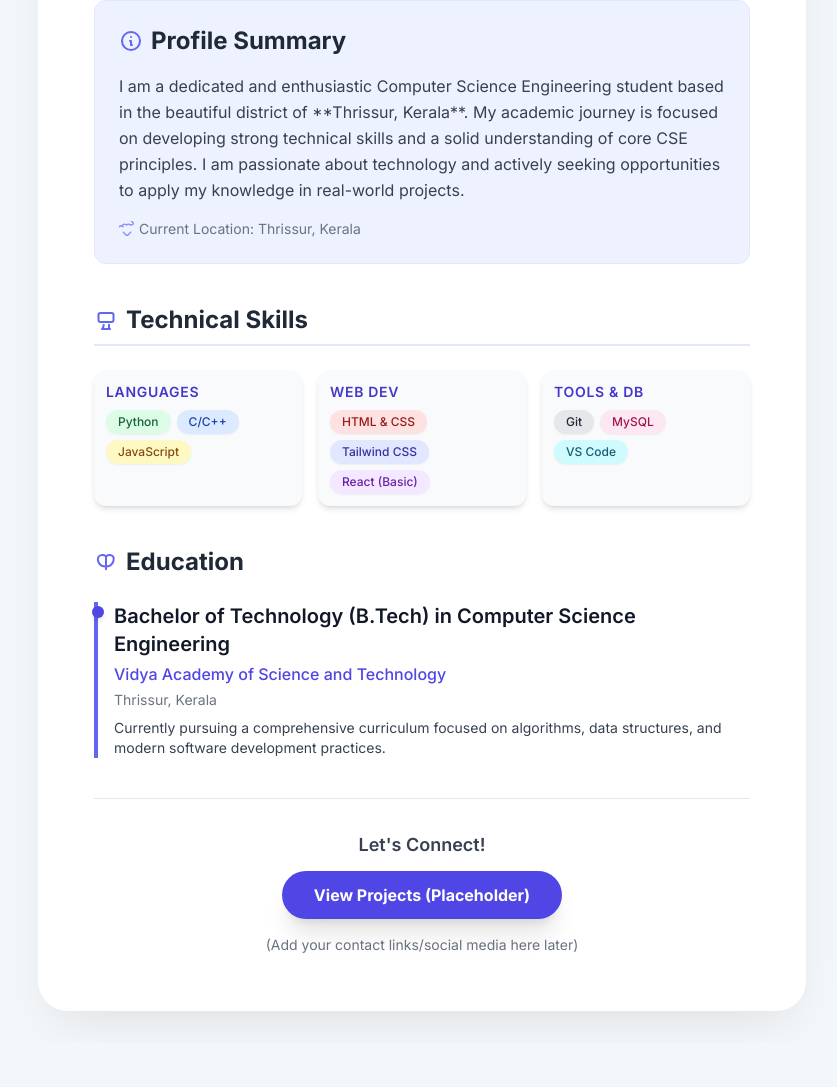
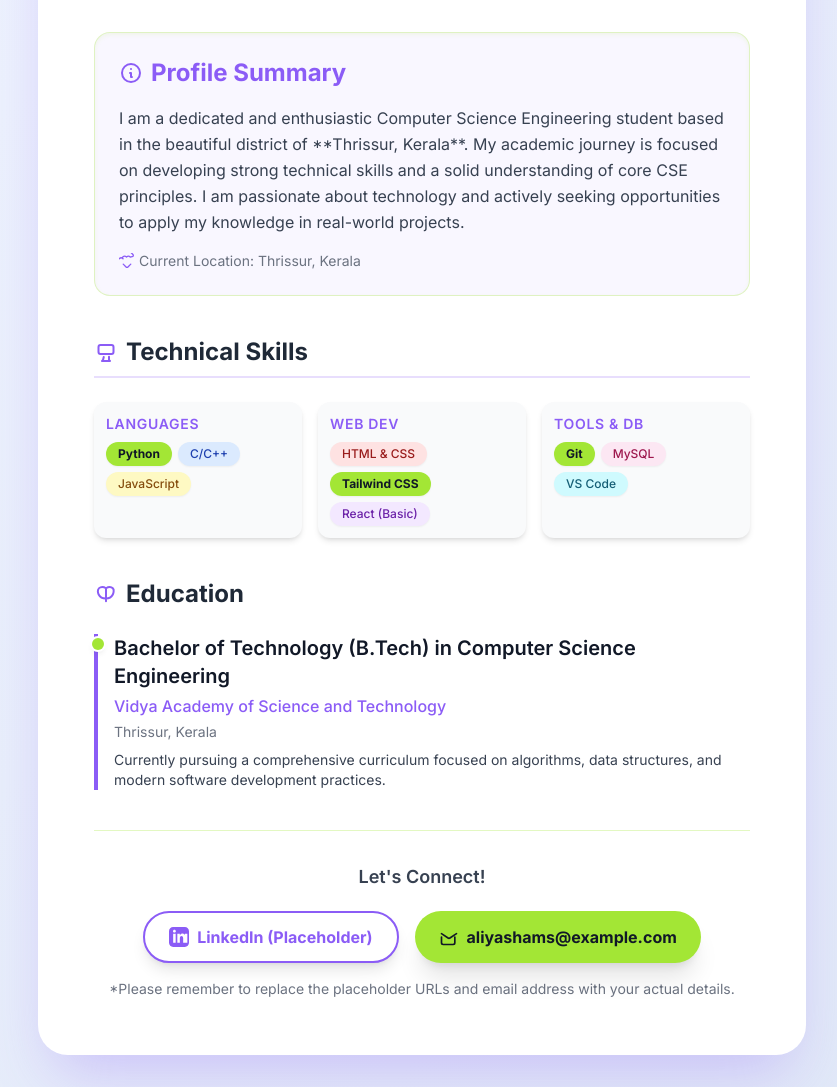
Before and after one commit to aliyashams06-pixel/aliyashams06-pixel.github.io, a plain HTML site: page index.html in a window 1280 px wide. Shown: the part 356-1443 px from the top of the page, without its empty margins (218-1055 px from the left). Before the commit the page ends 1399 px from the top, so only its background shows below. Drawn offline with nearby package versions, Linux system fonts and the light colour scheme.

Commit message:
Update index.html

```diff
--- a/index.html
+++ b/index.html
@@ -6,92 +6,128 @@
     <title>Aliyashams K S - Portfolio</title>
     <!-- Load Tailwind CSS -->
     <script src="https://cdn.tailwindcss.com"></script>
-    <!-- Configure Tailwind for custom font (Inter) -->
+    <script>
+        // Customizing Tailwind to enhance the vibrant look with Electric Violet and Lime accents
+        tailwind.config = {
+            theme: {
+                extend: {
+                    colors: {
+                        // PRIMARY ACCENT: Electric Violet
+                        'vibrant-blue': '#8b5cf6',
+                        // SECONDARY ACCENT: Vibrant Lime for contrast
+                        'vibrant-lime': '#a3e635',
+                    },
+                },
+            },
+        }
+    </script>
+    <!-- Configure Tailwind for custom font (Inter) and custom CSS animations -->
     <style>
         @import url('https://fonts.googleapis.com/css2?family=Inter:wght@100..900&display=swap');
 
         body {
             font-family: 'Inter', sans-serif;
-            /* Updated background for a softer, modern feel */
-            background-color: #f4f7fa;
+            /* Using a subtle, light gradient with a slightly brighter feel */
+            background: linear-gradient(135deg, #f0f4ff 0%, #e0e8f7 100%);
             display: flex;
             justify-content: center;
             align-items: center;
             min-height: 100vh;
             padding: 2rem 1rem;
         }
+
+        /* Define a subtle fade-in-up animation for a smooth entrance */
+        @keyframes fadeInUp {
+            from {
+                opacity: 0;
+                transform: translate3d(0, 30px, 0) scale(0.95);
+            }
+            to {
+                opacity: 1;
+                transform: translate3d(0, 0, 0) scale(1);
+            }
+        }
+
+        /* Apply animation to the main card */
+        .portfolio-card {
+            animation: fadeInUp 0.8s ease-out forwards;
+            opacity: 0; /* Start invisible */
+        }
     </style>
 </head>
-<body class="selection:bg-indigo-200 selection:text-indigo-900">
+<body class="selection:bg-vibrant-lime selection:text-gray-900">
 
-    <!-- Portfolio Card Container - Updated shadow and hover for modernity -->
-    <main class="w-full max-w-3xl mx-auto bg-white p-8 md:p-10 lg:p-14 rounded-[30px] shadow-[0_20px_50px_-15px_rgba(0,0,0,0.1)] transition-all duration-500 transform hover:shadow-[0_30px_60px_-10px_rgba(0,0,0,0.15)] hover:scale-[1.01]">
+    <!-- Portfolio Card Container - Stronger, more colorful shadow for vibrancy -->
+    <main class="portfolio-card w-full max-w-3xl mx-auto bg-white p-8 md:p-10 lg:p-14 rounded-[30px] shadow-[0_30px_60px_-15px_rgba(139,92,246,0.3)] transition-all duration-500 transform hover:shadow-[0_50px_100px_-20px_rgba(139,92,246,0.4)] hover:scale-[1.01]">
 
         <!-- Header Section -->
         <header class="text-center mb-10">
-            <!-- Icon/Initials -->
-            <div class="w-24 h-24 md:w-32 md:h-32 bg-indigo-600 text-white rounded-full flex items-center justify-center mx-auto mb-4 shadow-xl text-4xl font-bold border-4 border-white ring-4 ring-indigo-200">
+            <!-- Icon/Initials - Now uses the brighter violet -->
+            <div class="w-28 h-28 md:w-36 md:h-36 bg-vibrant-blue text-white rounded-full flex items-center justify-center mx-auto mb-4 shadow-xl text-5xl font-extrabold border-4 border-white ring-4 ring-vibrant-blue/50">
                 AKS
             </div>
-            <h1 class="text-4xl md:text-5xl font-extrabold text-gray-900 leading-tight">
+            <h1 class="text-4xl md:text-6xl font-extrabold text-gray-900 leading-tight">
                 Aliyashams K S
             </h1>
-            <p class="text-lg md:text-xl text-indigo-600 font-medium mt-2">
+            <p class="text-xl md:text-2xl text-vibrant-blue font-semibold mt-2">
                 B.Tech Student | Aspiring Software Engineer
             </p>
         </header>
 
-        <!-- About/Summary Section -->
-        <section class="mb-10 p-6 bg-indigo-50 rounded-xl border border-indigo-100">
-            <h2 class="text-2xl font-bold text-gray-800 mb-4 flex items-center">
-                <svg class="w-6 h-6 mr-2 text-indigo-500" fill="none" stroke="currentColor" viewBox="0 0 24 24" xmlns="http://www.w3.org/2000/svg"><path stroke-linecap="round" stroke-linejoin="round" stroke-width="2" d="M13 16h-1v-4h-1m1-4h.01M21 12a9 9 0 11-18 0 9 9 0 0118 0z"></path></svg>
+        <!-- About/Summary Section - Used a lime accent for the inner shadow effect -->
+        <section class="mb-10 p-6 bg-vibrant-blue bg-opacity-5 rounded-2xl border border-vibrant-lime border-opacity-30 shadow-inner shadow-vibrant-lime/10">
+            <h2 class="text-2xl font-bold text-gray-800 mb-4 flex items-center text-vibrant-blue">
+                <svg class="w-6 h-6 mr-2" fill="none" stroke="currentColor" viewBox="0 0 24 24" xmlns="http://www.w3.org/2000/svg"><path stroke-linecap="round" stroke-linejoin="round" stroke-width="2" d="M13 16h-1v-4h-1m1-4h.01M21 12a9 9 0 11-18 0 9 9 0 0118 0z"></path></svg>
                 Profile Summary
             </h2>
             <p class="text-gray-700 leading-relaxed">
                 I am a dedicated and enthusiastic Computer Science Engineering student based in the beautiful district of **Thrissur, Kerala**. My academic journey is focused on developing strong technical skills and a solid understanding of core CSE principles. I am passionate about technology and actively seeking opportunities to apply my knowledge in real-world projects.
             </p>
             <div class="mt-4 text-sm text-gray-500 flex items-center">
-                <svg class="w-4 h-4 mr-1 text-indigo-400" fill="none" stroke="currentColor" viewBox="0 0 24 24" xmlns="http://www.w3.org/2000/svg"><path stroke-linecap="round" stroke-linejoin="round" stroke-width="2" d="M17.657 16.657L13.414 20.9a1.998 1.998 0 01-2.828 0l-4.243-4.243m10.606-10.607a4.002 4.002 0 00-5.656 0h0a4.002 4.002 0 00-5.656 0m11.312 0L20.9 5.051a1.998 1.998 0 000-2.828l-4.243-4.243m-10.606 10.607a4.002 4.002 0 00-5.656 0h0a4.002 4.002 0 00-5.656 0"></path></svg>
+                <svg class="w-4 h-4 mr-1 text-vibrant-blue" fill="none" stroke="currentColor" viewBox="0 0 24 24" xmlns="http://www.w3.org/2000/svg"><path stroke-linecap="round" stroke-linejoin="round" stroke-width="2" d="M17.657 16.657L13.414 20.9a1.998 1.998 0 01-2.828 0l-4.243-4.243m10.606-10.607a4.002 4.002 0 00-5.656 0h0a4.002 4.002 0 00-5.656 0m11.312 0L20.9 5.051a1.998 1.998 0 000-2.828l-4.243-4.243m-10.606 10.607a4.002 4.002 0 00-5.656 0h0a4.002 4.002 0 00-5.656 0"></path></svg>
                 Current Location: Thrissur, Kerala
             </div>
         </section>
 
-        <!-- Technical Skills Section (NEW) -->
+        <!-- Technical Skills Section -->
         <section class="mb-10">
-            <h2 class="text-2xl font-bold text-gray-800 mb-6 flex items-center border-b-2 pb-2 border-indigo-100">
-                <svg class="w-6 h-6 mr-2 text-indigo-500" fill="none" stroke="currentColor" viewBox="0 0 24 24" xmlns="http://www.w3.org/2000/svg"><path stroke-linecap="round" stroke-linejoin="round" stroke-width="2" d="M9.75 17L9 20l-1 1h8l-1-1v-3.25M17.5 14h-11a2 2 0 01-2-2v-5a2 2 0 012-2h11a2 2 0 012 2v5a2 2 0 01-2 2z"></path></svg>
+            <h2 class="text-2xl font-bold text-gray-800 mb-6 flex items-center border-b-2 pb-2 border-vibrant-blue border-opacity-20">
+                <svg class="w-6 h-6 mr-2 text-vibrant-blue" fill="none" stroke="currentColor" viewBox="0 0 24 24" xmlns="http://www.w3.org/2000/svg"><path stroke-linecap="round" stroke-linejoin="round" stroke-width="2" d="M9.75 17L9 20l-1 1h8l-1-1v-3.25M17.5 14h-11a2 2 0 01-2-2v-5a2 2 0 012-2h11a2 2 0 012 2v5a2 2 0 01-2 2z"></path></svg>
                 Technical Skills
             </h2>
 
             <div class="grid grid-cols-2 sm:grid-cols-3 gap-4">
 
                 <!-- Skill Category: Languages -->
-                <div class="p-3 bg-gray-50 rounded-xl shadow-md transition hover:shadow-lg">
-                    <p class="font-semibold text-indigo-700 mb-2 text-sm uppercase tracking-wider">Languages</p>
+                <div class="p-3 bg-gray-50 rounded-xl shadow-md transition hover:shadow-xl hover:border-vibrant-lime hover:border-2">
+                    <p class="font-semibold text-vibrant-blue mb-2 text-sm uppercase tracking-wider">Languages</p>
                     <div class="flex flex-wrap gap-1.5">
-                        <span class="text-xs font-medium bg-green-100 text-green-800 px-3 py-1 rounded-full shadow-sm">Python</span>
-                        <span class="text-xs font-medium bg-blue-100 text-blue-800 px-3 py-1 rounded-full shadow-sm">C/C++</span>
-                        <span class="text-xs font-medium bg-yellow-100 text-yellow-800 px-3 py-1 rounded-full shadow-sm">JavaScript</span>
+                        <!-- Lime Accent for key skills -->
+                        <span class="text-xs font-bold bg-vibrant-lime text-gray-900 px-3 py-1 rounded-full shadow-sm hover:bg-vibrant-lime/80">Python</span>
+                        <span class="text-xs font-medium bg-blue-100 text-blue-800 px-3 py-1 rounded-full shadow-sm hover:bg-blue-200">C/C++</span>
+                        <span class="text-xs font-medium bg-yellow-100 text-yellow-800 px-3 py-1 rounded-full shadow-sm hover:bg-yellow-200">JavaScript</span>
                     </div>
                 </div>
 
                 <!-- Skill Category: Web Development -->
-                <div class="p-3 bg-gray-50 rounded-xl shadow-md transition hover:shadow-lg">
-                    <p class="font-semibold text-indigo-700 mb-2 text-sm uppercase tracking-wider">Web Dev</p>
+                <div class="p-3 bg-gray-50 rounded-xl shadow-md transition hover:shadow-xl hover:border-vibrant-lime hover:border-2">
+                    <p class="font-semibold text-vibrant-blue mb-2 text-sm uppercase tracking-wider">Web Dev</p>
                     <div class="flex flex-wrap gap-1.5">
-                        <span class="text-xs font-medium bg-red-100 text-red-800 px-3 py-1 rounded-full shadow-sm">HTML & CSS</span>
-                        <span class="text-xs font-medium bg-indigo-100 text-indigo-800 px-3 py-1 rounded-full shadow-sm">Tailwind CSS</span>
-                        <span class="text-xs font-medium bg-purple-100 text-purple-800 px-3 py-1 rounded-full shadow-sm">React (Basic)</span>
+                        <span class="text-xs font-medium bg-red-100 text-red-800 px-3 py-1 rounded-full shadow-sm hover:bg-red-200">HTML & CSS</span>
+                        <!-- Lime Accent for key skills -->
+                        <span class="text-xs font-bold bg-vibrant-lime text-gray-900 px-3 py-1 rounded-full shadow-sm hover:bg-vibrant-lime/80">Tailwind CSS</span>
+                        <span class="text-xs font-medium bg-purple-100 text-purple-800 px-3 py-1 rounded-full shadow-sm hover:bg-purple-200">React (Basic)</span>
                     </div>
                 </div>
 
                 <!-- Skill Category: Tools & Databases -->
-                <div class="p-3 bg-gray-50 rounded-xl shadow-md transition hover:shadow-lg col-span-2 sm:col-span-1">
-                    <p class="font-semibold text-indigo-700 mb-2 text-sm uppercase tracking-wider">Tools & DB</p>
+                <div class="p-3 bg-gray-50 rounded-xl shadow-md transition hover:shadow-xl col-span-2 sm:col-span-1 hover:border-vibrant-lime hover:border-2">
+                    <p class="font-semibold text-vibrant-blue mb-2 text-sm uppercase tracking-wider">Tools & DB</p>
                     <div class="flex flex-wrap gap-1.5">
-                        <span class="text-xs font-medium bg-gray-200 text-gray-800 px-3 py-1 rounded-full shadow-sm">Git</span>
-                        <span class="text-xs font-medium bg-pink-100 text-pink-800 px-3 py-1 rounded-full shadow-sm">MySQL</span>
-                        <span class="text-xs font-medium bg-cyan-100 text-cyan-800 px-3 py-1 rounded-full shadow-sm">VS Code</span>
+                        <!-- Lime Accent for key skills -->
+                        <span class="text-xs font-bold bg-vibrant-lime text-gray-900 px-3 py-1 rounded-full shadow-sm hover:bg-vibrant-lime/80">Git</span>
+                        <span class="text-xs font-medium bg-pink-100 text-pink-800 px-3 py-1 rounded-full shadow-sm hover:bg-pink-200">MySQL</span>
+                        <span class="text-xs font-medium bg-cyan-100 text-cyan-800 px-3 py-1 rounded-full shadow-sm hover:bg-cyan-200">VS Code</span>
                     </div>
                 </div>
             </div>
@@ -100,31 +136,43 @@
         <!-- Education Section -->
         <section class="mb-10">
             <h2 class="text-2xl font-bold text-gray-800 mb-6 flex items-center">
-                <svg class="w-6 h-6 mr-2 text-indigo-500" fill="none" stroke="currentColor" viewBox="0 0 24 24" xmlns="http://www.w3.org/2000/svg"><path stroke-linecap="round" stroke-linejoin="round" stroke-width="2" d="M12 6.253v13m0-13C10.832 5.467 9.58 5 8.25 5c-2.43 0-4.402 1.95-4.402 4.341 0 1.05.275 2.115.8 3.12 1.3 2.5 4.394 4.05 7.102 4.05s5.802-1.55 7.102-4.05c.525-1.005.8-2.07.8-3.12C20.152 6.95 18.18 5 15.75 5c-1.33 0-2.582.467-3.75 1.253z"></path></svg>
+                <svg class="w-6 h-6 mr-2 text-vibrant-blue" fill="none" stroke="currentColor" viewBox="0 0 24 24" xmlns="http://www.w3.org/2000/svg"><path stroke-linecap="round" stroke-linejoin="round" stroke-width="2" d="M12 6.253v13m0-13C10.832 5.467 9.58 5 8.25 5c-2.43 0-4.402 1.95-4.402 4.341 0 1.05.275 2.115.8 3.12 1.3 2.5 4.394 4.05 7.102 4.05s5.802-1.55 7.102-4.05c.525-1.005.8-2.07.8-3.12C20.152 6.95 18.18 5 15.75 5c-1.33 0-2.582.467-3.75 1.253z"></path></svg>
                 Education
             </h2>
 
             <!-- School/University Entry -->
-            <div class="border-l-4 border-indigo-500 pl-4 relative">
-                <div class="absolute w-3 h-3 bg-indigo-600 rounded-full -left-1.5 top-1 shadow-md"></div>
+            <div class="border-l-4 border-vibrant-blue pl-4 relative">
+                <div class="absolute w-3 h-3 bg-vibrant-lime rounded-full -left-1.5 top-1 shadow-md ring-2 ring-white"></div>
                 <p class="text-xl font-semibold text-gray-900">Bachelor of Technology (B.Tech) in Computer Science Engineering</p>
-                <p class="text-indigo-600 font-medium mt-1">Vidya Academy of Science and Technology</p>
+                <p class="text-vibrant-blue font-medium mt-1">Vidya Academy of Science and Technology</p>
                 <p class="text-sm text-gray-500 mt-1">Thrissur, Kerala</p>
                 <p class="text-sm text-gray-700 mt-2">Currently pursuing a comprehensive curriculum focused on algorithms, data structures, and modern software development practices.</p>
             </div>
         </section>
 
-        <!-- Call to Action/Contact Placeholder -->
-        <footer class="text-center pt-8 border-t border-gray-200">
-            <p class="text-lg text-gray-700 font-semibold mb-3">
+        <!-- Contact and Call to Action (UPDATED) -->
+        <footer class="text-center pt-8 border-t border-vibrant-lime/30">
+            <p class="text-lg text-gray-700 font-semibold mb-5">
                 Let's Connect!
             </p>
-            <!-- Modernized button style -->
-            <a href="#" class="inline-block px-8 py-3 bg-indigo-600 text-white font-bold rounded-full shadow-xl hover:bg-indigo-700 transition duration-300 transform hover:scale-105 active:bg-indigo-800 focus:outline-none focus:ring-4 focus:ring-indigo-400">
-                View Projects (Placeholder)
-            </a>
+
+            <div class="flex flex-col sm:flex-row justify-center gap-4">
+
+                <!-- LinkedIn Link -->
+                <a href="#" class="flex items-center justify-center px-6 py-3 bg-white border-2 border-vibrant-blue text-vibrant-blue font-bold rounded-full shadow-lg hover:bg-vibrant-blue hover:text-white transition duration-200 transform hover:scale-105 active:bg-vibrant-blue/90 focus:outline-none focus:ring-4 focus:ring-vibrant-blue/50">
+                    <svg class="w-5 h-5 mr-2" fill="currentColor" viewBox="0 0 24 24" xmlns="http://www.w3.org/2000/svg"><path d="M19 0h-14c-2.761 0-5 2.239-5 5v14c0 2.761 2.239 5 5 5h14c2.762 0 5-2.239 5-5v-14c0-2.761-2.238-5-5-5zm-11 19h-3v-11h3v11zm-1.5-12.268c-.966 0-1.75-.79-1.75-1.764s.784-1.764 1.75-1.764 1.75.79 1.75 1.764-.783 1.764-1.75 1.764zm13.5 12.268h-3v-5.604c0-3.368-4-3.528-4 0v5.604h-3v-11h3v1.765c1.395-2.522 4.316-2.545 5.419-1.045l.581 1.045v-1.765h3l.001 11z"/></svg>
+                    LinkedIn (Placeholder)
+                </a>
+
+                <!-- Email Link -->
+                <a href="mailto:aliyashams@example.com" class="flex items-center justify-center px-6 py-3 bg-vibrant-lime text-gray-900 font-bold rounded-full shadow-xl hover:bg-vibrant-lime/90 transition duration-300 transform hover:scale-105 active:bg-vibrant-lime/80 focus:outline-none focus:ring-4 focus:ring-vibrant-lime/50">
+                    <svg class="w-5 h-5 mr-2" fill="none" stroke="currentColor" viewBox="0 0 24 24" xmlns="http://www.w3.org/2000/svg"><path stroke-linecap="round" stroke-linejoin="round" stroke-width="2" d="M3 8l7.89 5.26a2 2 0 002.22 0L21 8m-2 4v7a2 2 0 01-2 2H5a2 2 0 01-2-2v-7"></path></svg>
+                    aliyashams@example.com
+                </a>
+            </div>
+
             <p class="text-sm text-gray-500 mt-4">
-                (Add your contact links/social media here later)
+                *Please remember to replace the placeholder URLs and email address with your actual details.
             </p>
         </footer>
 
```
